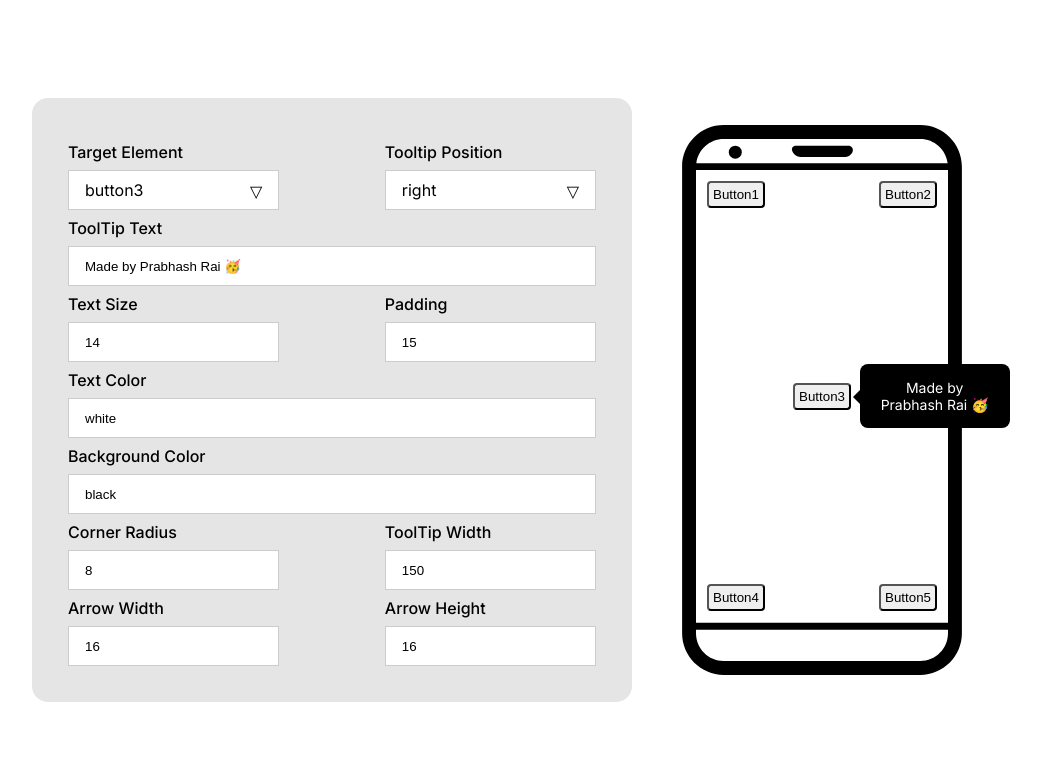
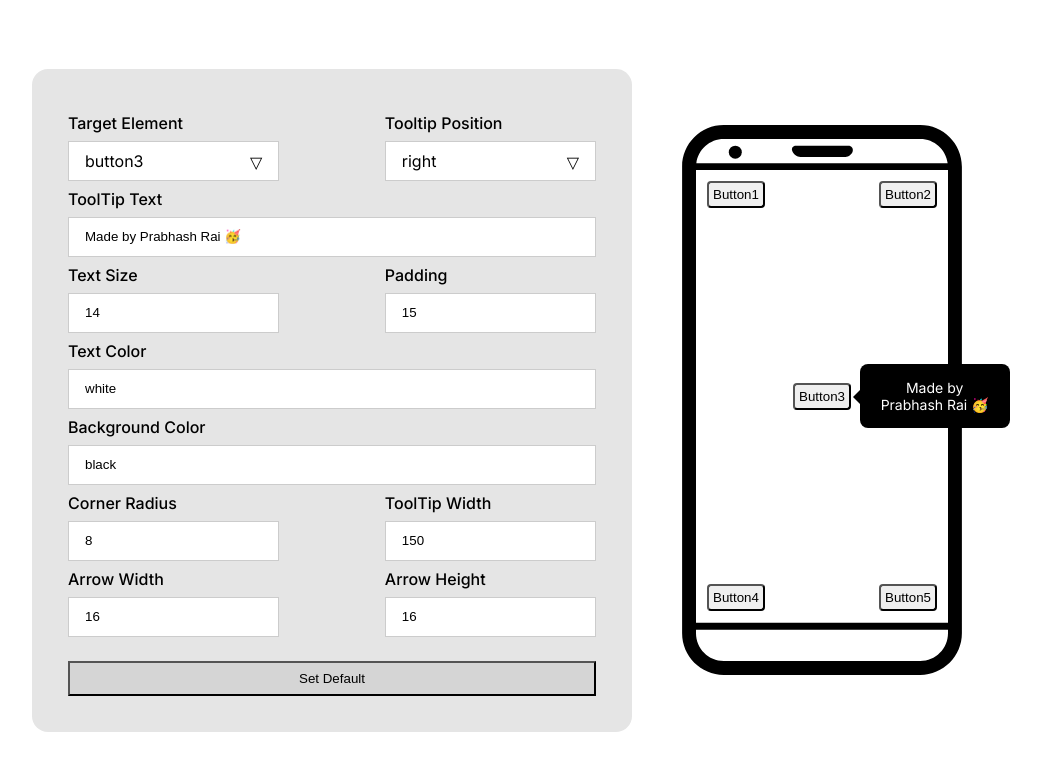
Before and after one commit to prabhashrai02/custom-tooltip, a Next.js app: page / in a window 1280 px wide. Shown: the top 770 px of the page, without its empty margins (138-1179 px from the left). Built offline with nearby package versions, Linux system fonts and the light colour scheme.

Commit message:
add localStorage and default value functionality

```diff
--- a/Screens/Home/index.tsx
+++ b/Screens/Home/index.tsx
@@ -7,7 +7,7 @@ import useTooltip from "./useTooltip";
 import styles from "./home.module.css";
 
 const Home = () => {
-  const { tooltipFormData, onEventChange, onValueChange } = useTooltip();
+  const { tooltipFormData, onEventChange, onValueChange, onDefaultClick } = useTooltip();
 
   return (
     <div className={styles.homepage}>
@@ -16,6 +16,7 @@ const Home = () => {
           content={tooltipFormData}
           onEventChange={onEventChange}
           onValueChange={onValueChange}
+          onDefaultClick={onDefaultClick}
         />
         <MobileScreen content={tooltipFormData} onButtonClick={onValueChange} />
       </div>
--- a/Screens/Home/reducer.ts
+++ b/Screens/Home/reducer.ts
@@ -1,12 +1,16 @@
 import { ACTION_TYPE, TOOLTIP_DEFAULT_VALUE } from "./constants";
 
+
+const prevData = localStorage.getItem('customTooltip');
+
 const initialState = {
-  tooltipFormData: JSON.parse(JSON.stringify(TOOLTIP_DEFAULT_VALUE)),
+  tooltipFormData: prevData ? JSON.parse(prevData) : JSON.parse(JSON.stringify(TOOLTIP_DEFAULT_VALUE)),
 };
 
 const reducer = (prevState: State, action: Action): State => {
   switch (action.type) {
     case ACTION_TYPE.SET_TOOLTIP_FORM_DATA: {
+      localStorage.setItem('customTooltip', JSON.stringify(action.payload));
       return {
         ...prevState,
         tooltipFormData: action.payload,
--- a/Screens/Home/useTooltip.tsx
+++ b/Screens/Home/useTooltip.tsx
@@ -31,10 +31,15 @@ const useTooltip = () => {
     dispatch({ type: ACTION_TYPE.SET_TOOLTIP_FORM_DATA, payload: value });
   };
 
+  const onDefaultClick = () => {
+    dispatch({ type: ACTION_TYPE.SET_DEFAULT_VALUE });
+  }
+
   return {
     tooltipFormData,
     onEventChange,
     onValueChange,
+    onDefaultClick
   };
 };
 
--- a/Screens/TooltipForm/index.tsx
+++ b/Screens/TooltipForm/index.tsx
@@ -8,7 +8,7 @@ import { isDigitKeyPressed } from "./tooltipFormHelper";
 import styles from "./tooltipForm.module.css";
 
 const TooltipForm = (props: Props) => {
-  const { content, onEventChange, onValueChange } = props;
+  const { content, onEventChange, onValueChange, onDefaultClick } = props;
 
   const handleNumberValueChange = (
     e: React.ChangeEvent<HTMLInputElement>,
@@ -108,6 +108,10 @@ const TooltipForm = (props: Props) => {
           value={content.arrowHeight}
         />
       </div>
+
+      <button className={styles.defaultButton} onClick={onDefaultClick}>
+        Set Default
+      </button>
     </div>
   );
 };
@@ -119,6 +123,7 @@ type Props = {
     field: string
   ) => void;
   onValueChange: (value: string, field: string) => void;
+  onDefaultClick: () => void;
 };
 
 export default TooltipForm;
--- a/Screens/TooltipForm/tooltipForm.module.css
+++ b/Screens/TooltipForm/tooltipForm.module.css
@@ -3,6 +3,8 @@
   padding: 36px;
   background-color: #e5e5e5;
   border-radius: 16px;
+  display: flex;
+  flex-direction: column;
 }
 
 .inputLineContainer {
@@ -13,3 +15,16 @@
 .inputLineContainer > div {
   width: 40%;
 }
+
+.defaultButton {
+  background-color: #d5d5d5;
+  cursor: pointer;
+  margin-top: 24px;
+  padding: 8px;
+}
+
+.defaultButton:hover {
+  background-color: var(--button-hover-background);
+  color: var(--constant-white);
+  transition: all 0.5s;
+}
```
